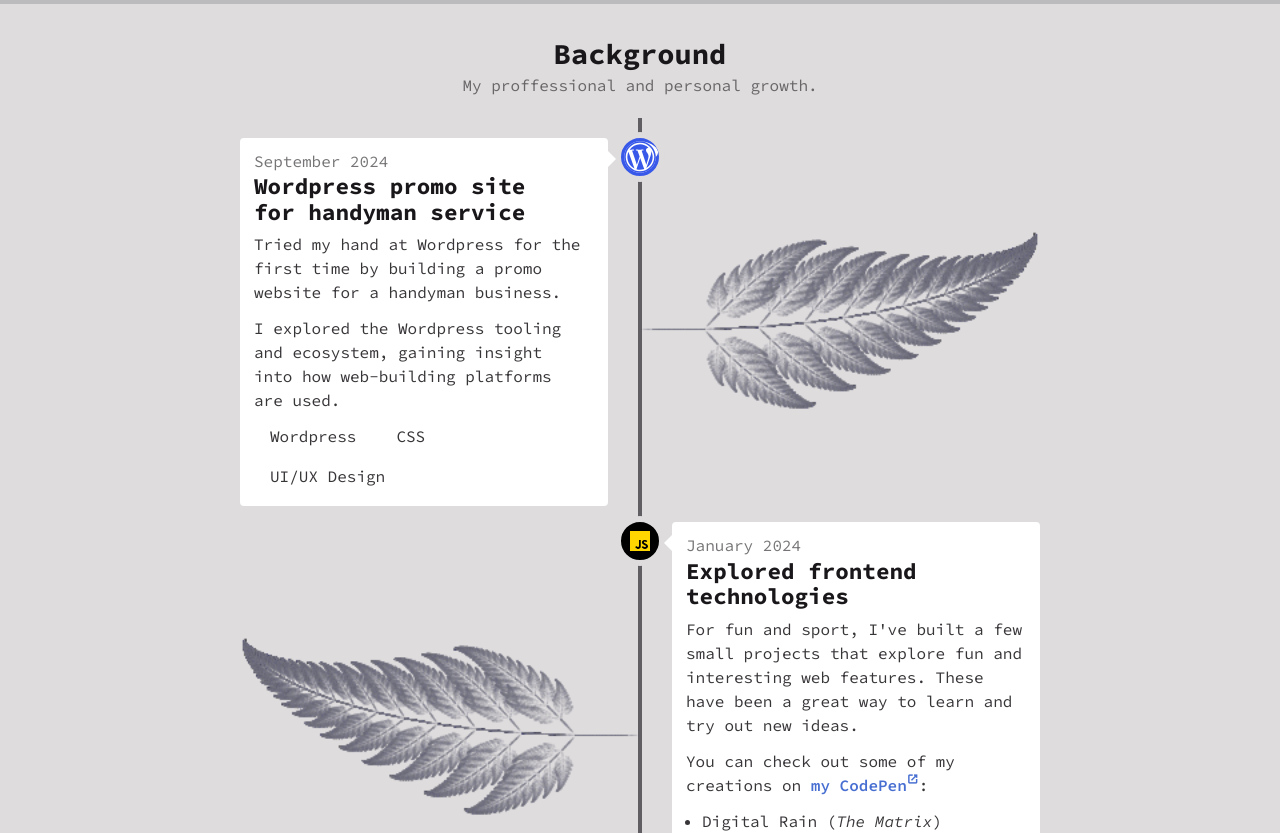
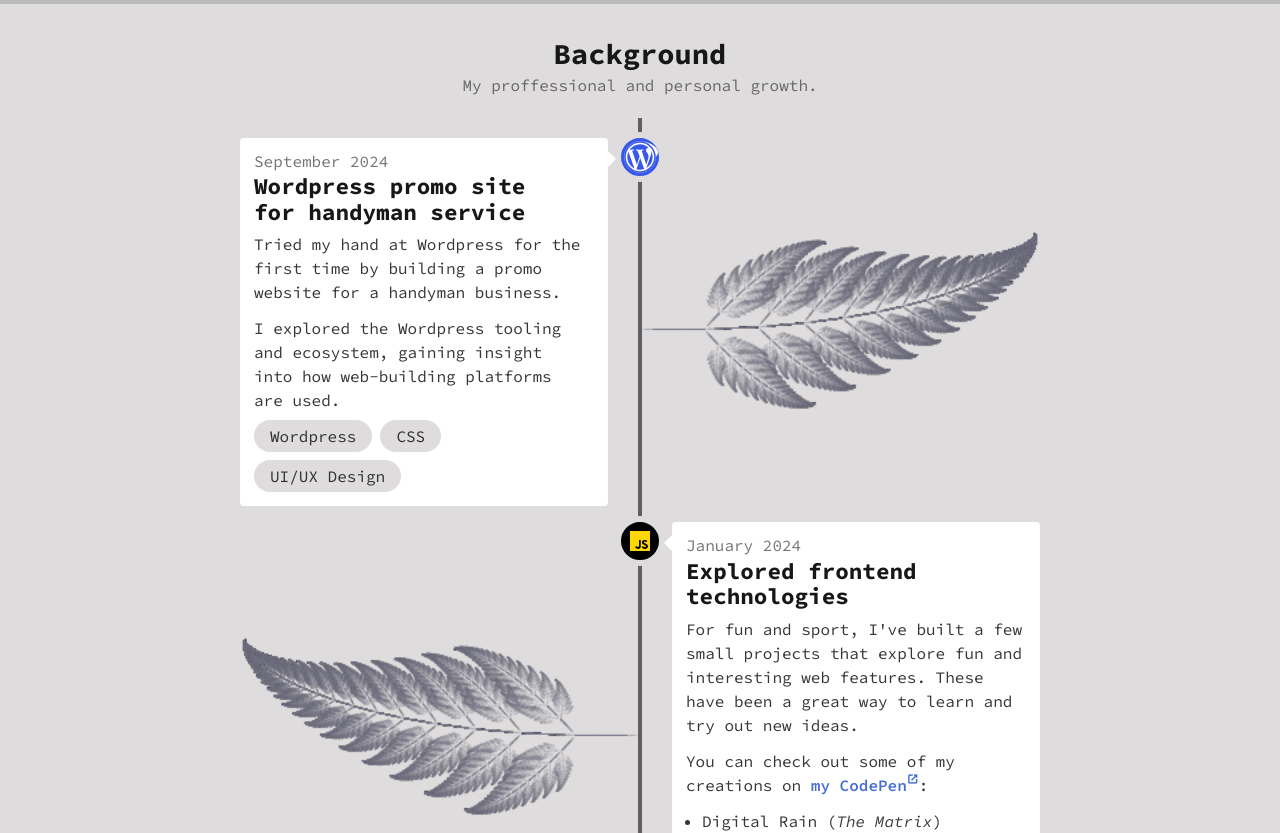
Before and after one commit to vmagjer/my-portfolio, a React (Vite) app: page / in a window 1280 px wide. Shown: the part 1840-2673 px from the top of the page. Built offline with nearby package versions, Linux system fonts and the light colour scheme.

Commit message:
remove unused code

```diff
--- a/src/styles/colors.css
+++ b/src/styles/colors.css
@@ -27,17 +27,7 @@
   --secondary-800: #f0dcb5;
   --secondary-900: #f8edda;
 
-  --neutral-100: #1b181a;
-  --neutral-200: #2e292e;
-  --neutral-300: #403b45;
-  --neutral-400: #51505e;
-  --neutral-500: #5f6677;
-  --neutral-600: #828190;
-  --neutral-700: #a49ea9;
-  --neutral-800: #c4bdc3;
-  --neutral-900: #e2dde0;
-
-  --neutral-100: #1a171a;
+  --neutral-100: #17171a;
   --neutral-200: #1d1d21;
   --neutral-300: #28282f;
   --neutral-400: #444248;
@@ -83,8 +73,8 @@
   --alt-section-surface: var(--neutral-800);
   --footer-surface: var(--primary-100);
 
-  --card-surface: var(--neutral-800);
   --card-surface: var(--white);
+  --card-chip-surface: var(--neutral-900);
 }
 
 [data-theme="dark"] {
@@ -116,4 +106,5 @@
   --footer-surface: hsl(from var(--primary-100) h s calc(0.5 * l));
 
   --card-surface: var(--neutral-300);
+  --card-chip-surface: var(--neutral-200);
 }
```
Also changed, not shown: src/features/homeSections/ProjectsSection.tsx (+0 -22 lines).
